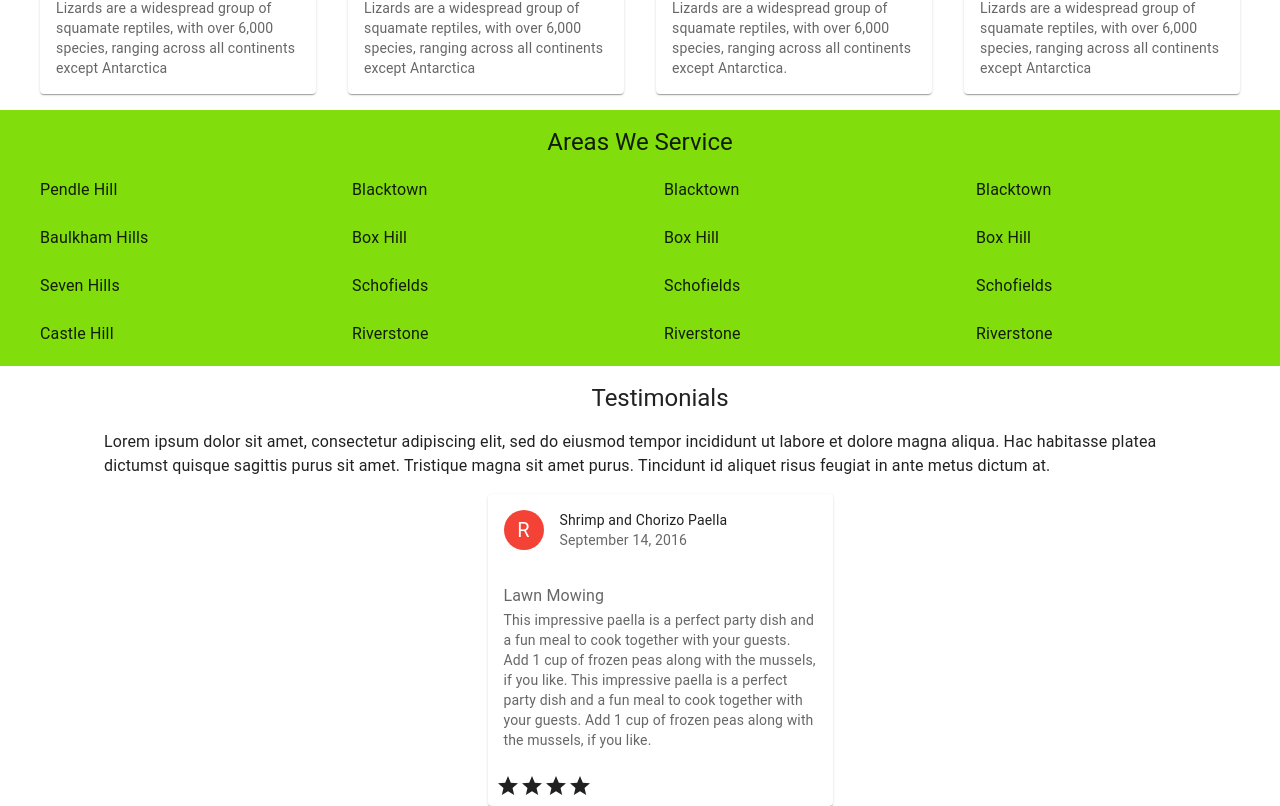
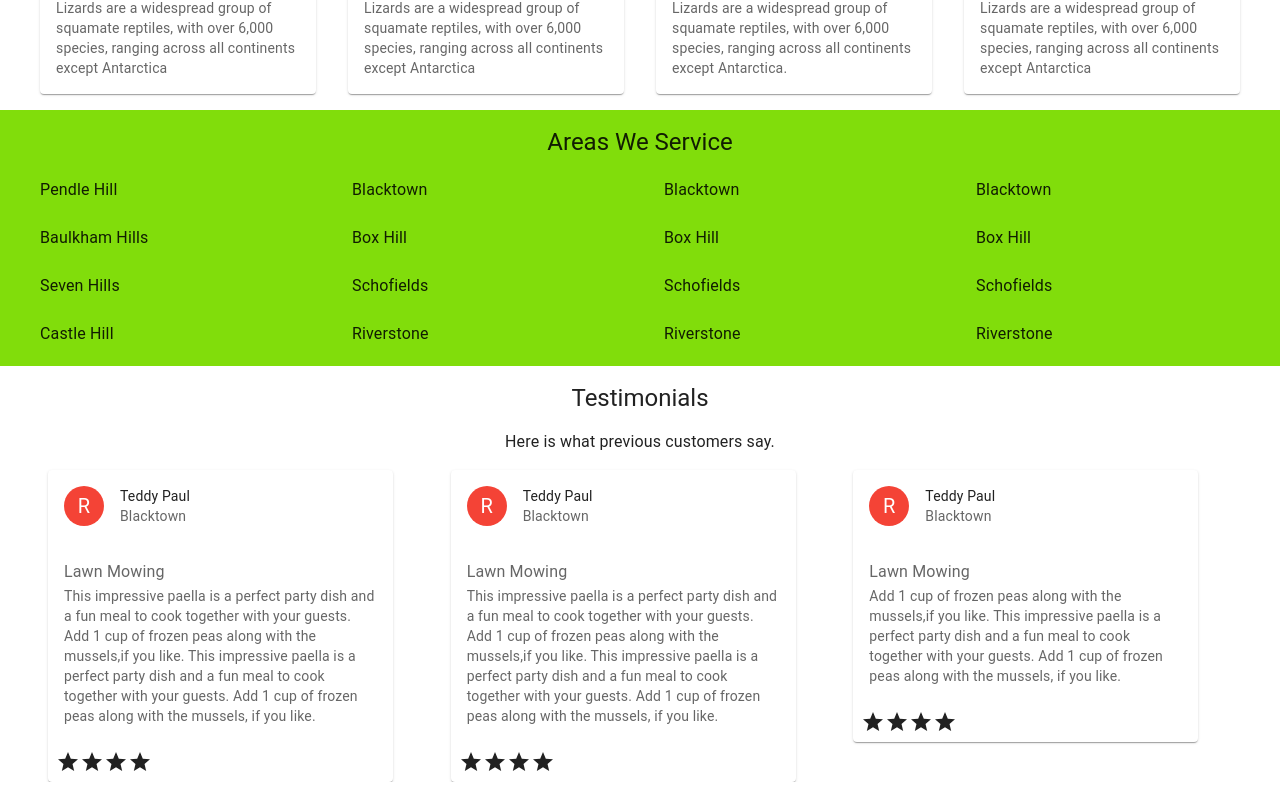
Before and after one commit to TeddPaul13/OptimalHandyman-React, a React (Create React App) app in the folder optimal/: page /getquote in a window 1280 px wide. Shown: the part 1330-2136 px from the top of the page. After the commit the page ends 2112 px from the top, so only its background shows below. Built offline with nearby package versions, Linux system fonts and the light colour scheme.

Commit message:
created testimonial cards to display from a test array of reviews

```diff
--- a/optimal/src/Components/CardForTestimonials.js
+++ b/optimal/src/Components/CardForTestimonials.js
@@ -1,6 +1,7 @@
 import * as React from "react";
 import { styled } from "@mui/material/styles";
 import Card from "@mui/material/Card";
+import Grid from "@mui/material/Grid";
 import CardHeader from "@mui/material/CardHeader";
 import CardMedia from "@mui/material/CardMedia";
 import CardContent from "@mui/material/CardContent";
@@ -28,18 +29,41 @@ const ExpandMore = styled((props) => {
 }));
 
 export default function RecipeReviewCard() {
-  const reviews = [
+  const customerReviews = [
     {
       name: "Teddy Paul",
       suburb: "Blacktown",
-      Service: "Lawn Mowing",
+      service: "Lawn Mowing",
       review:
         "This impressive paella is a perfect party dish and a fun meal to cook together with your guests. Add 1 cup of frozen peas along with the mussels,if you like. This impressive paella is a perfect party dish and a fun meal to cook together with your guests. Add 1 cup of frozen peas along with the mussels, if you like.",
+    },
+    {
+      name: "Teddy Paul",
+      suburb: "Blacktown",
+      service: "Lawn Mowing",
+      review:
+        "This impressive paella is a perfect party dish and a fun meal to cook together with your guests. Add 1 cup of frozen peas along with the mussels,if you like. This impressive paella is a perfect party dish and a fun meal to cook together with your guests. Add 1 cup of frozen peas along with the mussels, if you like.",
+    },
+    {
+      name: "Teddy Paul",
+      suburb: "Blacktown",
+      service: "Lawn Mowing",
+      review:
+        "Add 1 cup of frozen peas along with the mussels,if you like. This impressive paella is a perfect party dish and a fun meal to cook together with your guests. Add 1 cup of frozen peas along with the mussels, if you like.",
     },
   ];
 
   return (
-    <Card sx={{ maxWidth: 345 }}>
+    <>
+      <Grid
+        container
+        spacing={{ xs: 2, md: 3 }}
+
+      >
+        {customerReviews.map((reviewsToDisplay, k) => (
+          <Grid item xs={12} sm={3} md={4} key={k}>
+
+              <Card sx={{ maxWidth: 345 }} >
                 <CardHeader
                   avatar={
                     // Set the Avatar to be the first letter of customer name
@@ -47,19 +71,16 @@ export default function RecipeReviewCard() {
                       R
                     </Avatar>
                   }
-        title="Shrimp and Chorizo Paella"
-        subheader="September 14, 2016"
+                  title={reviewsToDisplay.name}
+                  subheader={reviewsToDisplay.suburb}
                 />
                 <CardContent>
                   <Typography variant="subtitle1" color="text.secondary">
-          Lawn Mowing
+                    {reviewsToDisplay.service}
                   </Typography>
                   <Typography variant="body2" color="text.secondary">
-          This impressive paella is a perfect party dish and a fun meal to cook
-          together with your guests. Add 1 cup of frozen peas along with the
-          mussels, if you like. This impressive paella is a perfect party dish
-          and a fun meal to cook together with your guests. Add 1 cup of frozen
-          peas along with the mussels, if you like.
+                    {" "}
+                    {reviewsToDisplay.review}
                   </Typography>
                 </CardContent>
                 <CardActions disableSpacing>
@@ -69,5 +90,10 @@ export default function RecipeReviewCard() {
                   <StarOutlinedIcon />
                 </CardActions>
               </Card>
+
+          </Grid>
+        ))}
+      </Grid>
+    </>
   );
 }
--- a/optimal/src/Components/Testimonials.js
+++ b/optimal/src/Components/Testimonials.js
@@ -10,7 +10,7 @@ function Testimonials() {
   return (
     <Container maxWidth="xxl" sx={{ bgcolor: "white"}}>
         <Container maxWidth= "xl">
-      <Box sx={{ display: "flex", justifyContent: "center", ml: 5, flexWrap: "wrap" }}>
+      <Box sx={{ display: "flex", justifyContent: "center", flexWrap: "wrap" }}>
         <div>
         <Box sx={{ display: "flex", justifyContent: "center" }}>
           <Typography variant="h5" sx={{ pt: 2 }}>
@@ -19,17 +19,18 @@ function Testimonials() {
           </Typography>
         </Box>
         </div>
-
-        <Typography variant="body1" sx={{m:2}}>
-          {" "}
-          Lorem ipsum dolor sit amet, consectetur adipiscing elit, sed do
-          eiusmod tempor incididunt ut labore et dolore magna aliqua. Hac
-          habitasse platea dictumst quisque sagittis purus sit amet. Tristique
-          magna sit amet purus. Tincidunt id aliquet risus feugiat in ante metus
-          dictum at.
-        </Typography>
-        <RecipeReviewCard/>
       </Box>
+      <Box sx={{ display: "flex", justifyContent: "center", flexWrap: "wrap", mb: 2}}>
+        <div>
+        <Box sx={{ display: "flex", justifyContent: "center" }}>
+          <Typography variant="body1" sx={{ pt: 2 }}>
+            {" "}
+            Here is what previous customers say.
+          </Typography>
+        </Box>
+        </div>
+      </Box>
+      <RecipeReviewCard/>
       </Container>
     </Container>
   );
```
Lines whose indentation alone changed are shown as unchanged.
